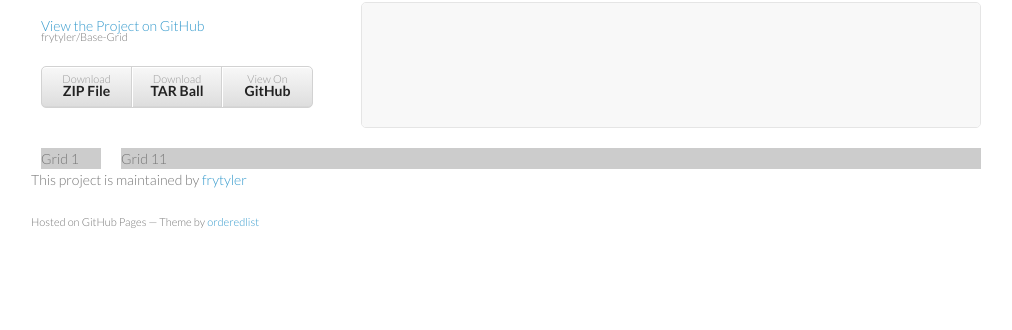
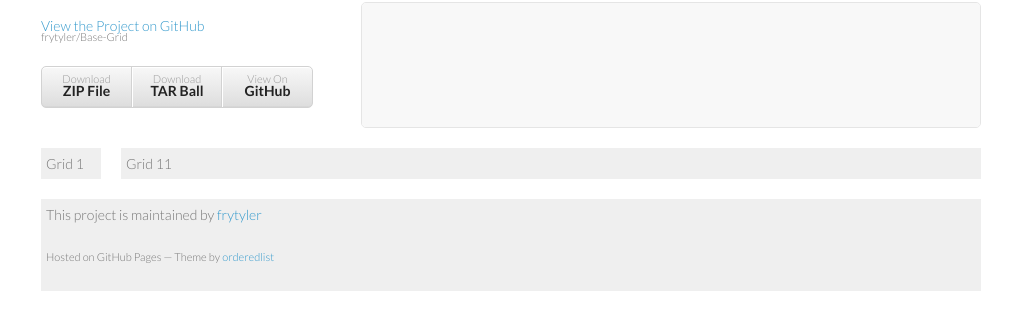
Before and after one commit to frytyler/Base-Grid, a plain HTML site: page index.html in a window 1280 px wide. Shown: the part 94-424 px from the top of the page, without its empty margins (129-1141 px from the left). Drawn offline with Linux system fonts and the light colour scheme.

Commit message:
example grid styles

```diff
--- a/index.html
+++ b/index.html
@@ -44,8 +44,10 @@
         <div class="grid_11">Grid 11</div>
       </div>
       <footer class="container">
-        <p>This project is maintained by <a href="https://github.com/frytyler">frytyler</a></p>
-        <p><small>Hosted on GitHub Pages &mdash; Theme by <a href="https://github.com/orderedlist">orderedlist</a></small></p>
+        <div class="grid_12">
+          <p>This project is maintained by <a href="https://github.com/frytyler">frytyler</a></p>
+          <p><small>Hosted on GitHub Pages &mdash; Theme by <a href="https://github.com/orderedlist">orderedlist</a></small></p>
+        </div>
       </footer>
     </section>
     <script src="javascripts/scale.fix.js"></script>
--- a/stylesheets/styles.css
+++ b/stylesheets/styles.css
@@ -454,4 +454,5 @@ input.grid_12, textarea.grid_12, .uneditable-input.grid_12 { width: 720px; }
 
 /* Doc Styles */
 
-.example [class*="grid"] { background: #ccc; }
+.example * { -webkit-box-sizing: border-box; -moz-box-sizing: border-box; -ms-box-sizing: border-box; box-sizing: border-box; }
+.example [class*="grid"] { background: #efefef; padding: 5px; margin-bottom: 20px; }
```
